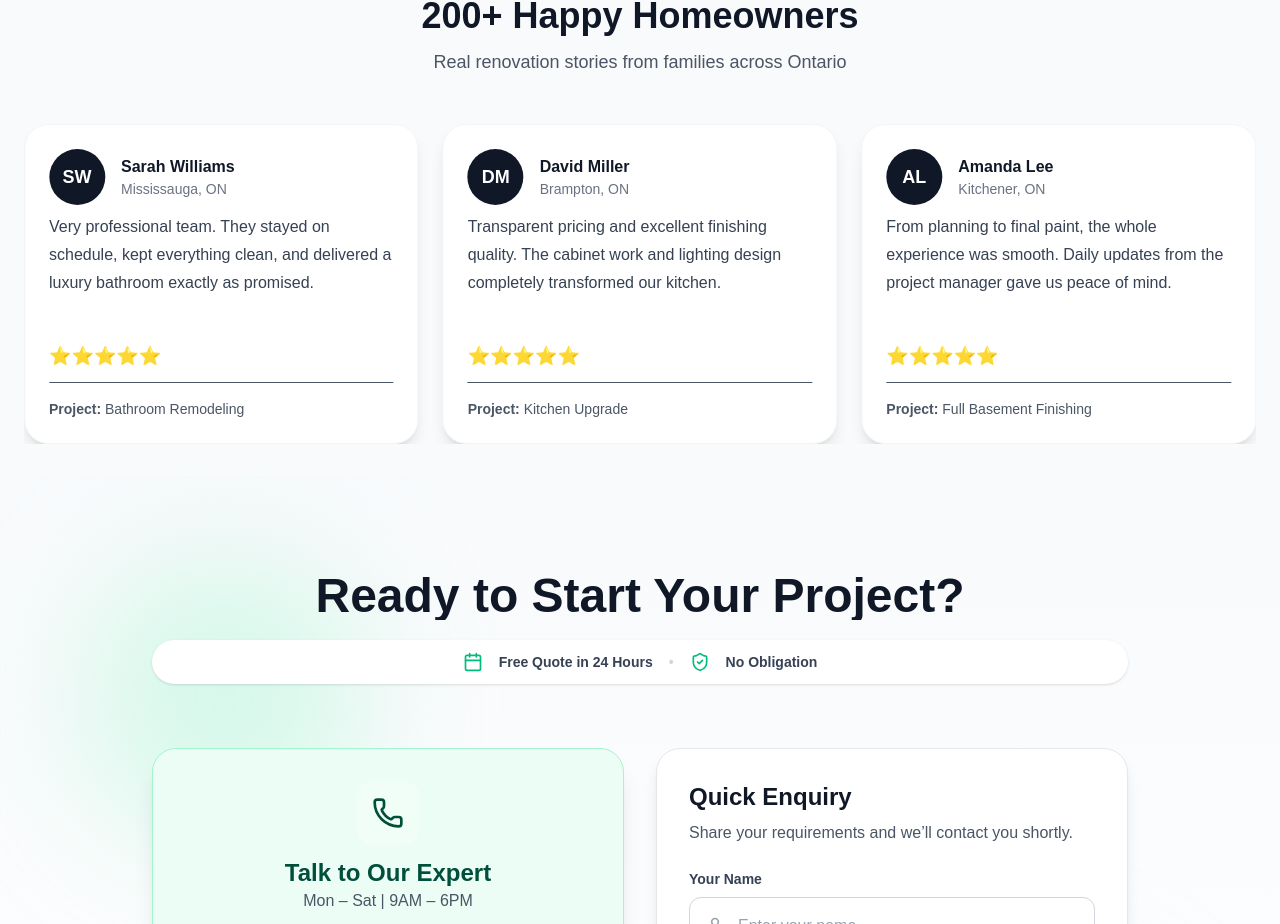
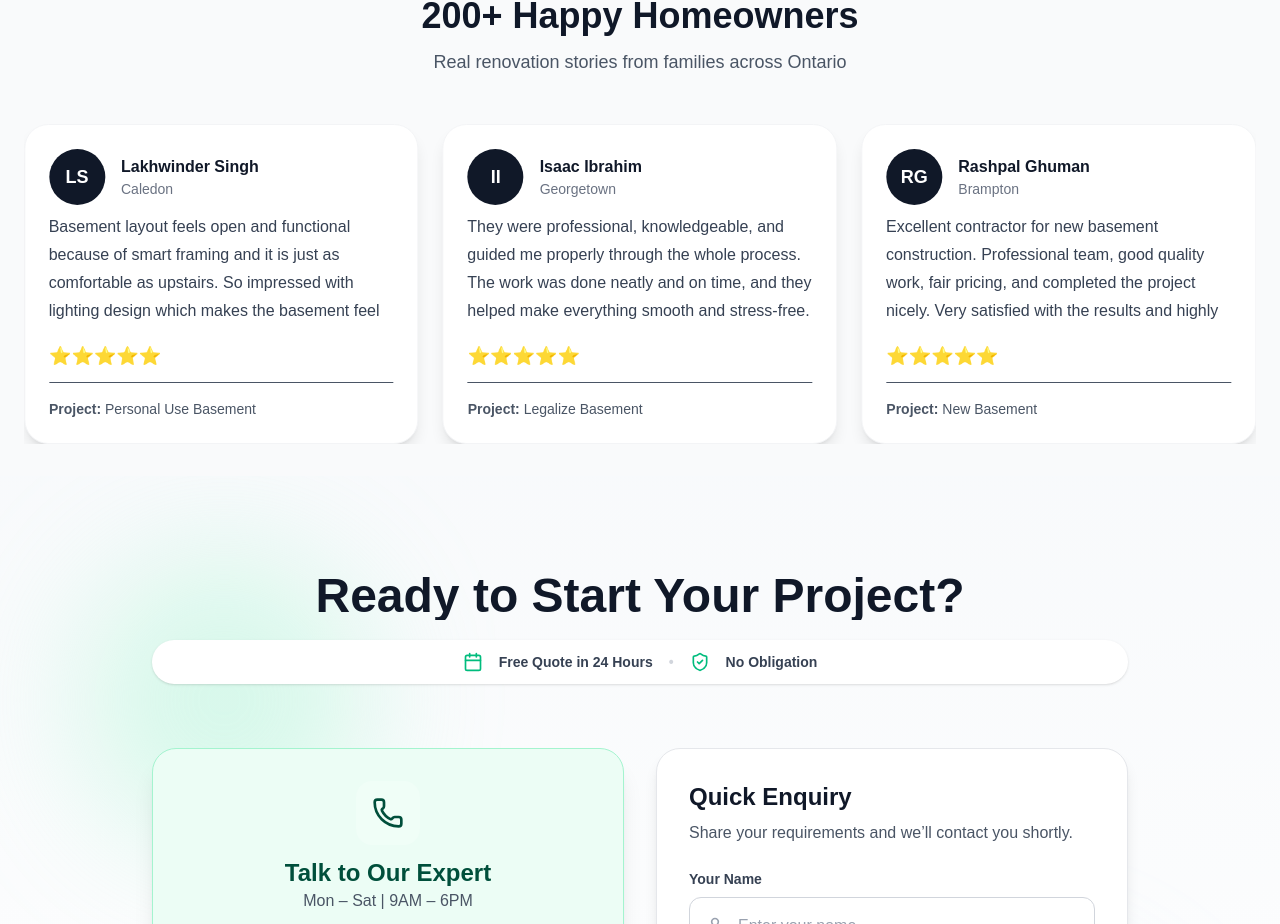
Before and after one commit to Mp8650/platinum-home-construction, a Next.js app: page / in a window 1280 px wide. Shown: the part 3143-4067 px from the top of the page. Built offline with nearby package versions, Linux system fonts and the light colour scheme.

Commit message:
changes in testimonials and video section

```diff
--- a/src/components/sections/TestimonialSwiper.tsx
+++ b/src/components/sections/TestimonialSwiper.tsx
@@ -2,39 +2,182 @@
 
 import { Swiper, SwiperSlide } from "swiper/react";
 import { Autoplay, Pagination, Navigation } from "swiper/modules";
-import "swiper/css";
-import "swiper/css/pagination";
-import "swiper/css/navigation";
 
 export default function TestimonialSwiper() {
   const testimonials = [
   {
-      name: "Michael Thompson",
-      city: "Toronto, ON",
-      project: "Legal Basement Renovation",
-      text:
-        "Platinum Home Services converted our unfinished basement into a legal rental suite. The workmanship, communication, and finish exceeded our expectations.",
+    name: "Raminder Singh",
+    city: "Brampton",
+    project: "Legal Basement",
+    text: "The design captured exactly what we wanted and maximized space and the payment plan was very clear and fair, no hidden charges. Really happy with their services and specially thankful to Gurveer.",
   },
   {
-      name: "Sarah Williams",
-      city: "Mississauga, ON",
-      project: "Bathroom Remodeling",
-      text:
-        "Very professional team. They stayed on schedule, kept everything clean, and delivered a luxury bathroom exactly as promised.",
+    name: "Lakhwinder Singh",
+    city: "Caledon",
+    project: "Personal Use Basement",
+    text: "Basement layout feels open and functional because of smart framing and it is just as comfortable as upstairs. So impressed with lighting design which makes the basement feel modern.",
   },
   {
-      name: "David Miller",
-      city: "Brampton, ON",
-      project: "Kitchen Upgrade",
-      text:
-        "Transparent pricing and excellent finishing quality. The cabinet work and lighting design completely transformed our kitchen.",
+    name: "Isaac Ibrahim",
+    city: "Georgetown",
+    project: "Legalize Basement",
+    text: "They were professional, knowledgeable, and guided me properly through the whole process. The work was done neatly and on time, and they helped make everything smooth and stress-free. I really appreciate their honesty, communication, and attention to detail. I would definitely recommend them to anyone looking to legalize their basement.",
   },
   {
-      name: "Amanda Lee",
-      city: "Kitchener, ON",
-      project: "Full Basement Finishing",
-      text:
-        "From planning to final paint, the whole experience was smooth. Daily updates from the project manager gave us peace of mind.",
+    name: "Rashpal Ghuman",
+    city: "Brampton",
+    project: "New Basement",
+    text: "Excellent contractor for new basement construction. Professional team, good quality work, fair pricing, and completed the project nicely. Very satisfied with the results and highly recommend.",
+  },
+  {
+    name: "Hodan",
+    city: "Caledon",
+    project: "Legal Basement",
+    text: "We truly appreciate their honesty, attention to detail, and commitment to doing the job right. Highly recommended for anyone looking for basement construction or renovation work.",
+  },
+  {
+    name: "Justin Rehmat",
+    city: "Brampton",
+    project: "Legalize Basement",
+    text: "Great experience overall. They helped us legalize the existing basement in a professional manner. The team was friendly, efficient, and delivered high-quality work.",
+  },
+  {
+    name: "Hayat",
+    city: "Brampton",
+    project: "Legal Basement",
+    text: "Very satisfied with the basement project. The contractor was knowledgeable about all legal requirements and made sure the construction was done properly. The basement turned out beautiful and practical.",
+  },
+  {
+    name: "Viral Shah",
+    city: "Oshawa",
+    project: "Legal Basement",
+    text: "One of the best contractors we have worked with. They completed our new basement construction and legalized the basement without any hassle. They were transparent, professional, and very skilled.",
+  },
+  {
+    name: "Navi Brar",
+    city: "Mississauga",
+    project: "Home Renovation",
+    text: "We are extremely satisfied with the installation work. The doors fit perfectly, and the trims and baseboards were installed very neatly. Highly recommended for quality finishing work.",
+  },
+  {
+    name: "Harpreet Gill",
+    city: "Brampton",
+    project: "Legal Basement",
+    text: "They did an outstanding job with our basement construction project. The process was well managed, and the quality of work was excellent. We are very happy and would strongly recommend them.",
+  },
+  {
+    name: "Naseem",
+    city: "Brampton",
+    project: "Legalize Basement",
+    text: "Excellent workmanship and very good customer service. They handled our basement legalization project from start to finish. Everything was done properly, and the final result exceeded our expectations.",
+  },
+  {
+    name: "Harman Randhawa",
+    city: "Brampton",
+    project: "Home Renovation",
+    text: "Fantastic renovation work. The team upgraded our home beautifully and delivered quality results. We truly appreciate their hard work and dedication.",
+  },
+  {
+    name: "Somji",
+    city: "Brampton",
+    project: "Legal Basement",
+    text: "Very impressed with their knowledge and experience. They understood exactly what was needed for basement legalization and completed the construction work beautifully. Would definitely use them again.",
+  },
+  {
+    name: "Omar Syed",
+    city: "Waterloo",
+    project: "Basement",
+    text: "This contractor did a wonderful job on our basement. They took care of the legal basement process and completed all the construction work efficiently. We are very happy with the final outcome.",
+  },
+  {
+    name: "Hunjan",
+    city: "Cambridge",
+    project: "Basement",
+    text: "They were professional, responsive, and completed the work to a very high standard.",
+  },
+  {
+    name: "Abdul",
+    city: "Brampton",
+    project: "Legalize Basement",
+    text: "Highly recommend this contractor for basement construction and legalization. They made a stressful process much easier for us. The workmanship was excellent, and they kept everything clean and organized.",
+  },
+  {
+    name: "Jagrant Gill",
+    city: "Mississauga",
+    project: "Legalize Basement",
+    text: "Amazing service and quality work. They transformed our basement and made sure the existing basement was legalized properly. The team was punctual, experienced, and very cooperative throughout the project.",
+  },
+  {
+    name: "Gurbaksheesh",
+    city: "Kitchener",
+    project: "Legalize Basement",
+    text: "We are extremely pleased with the work they did on our basement. The contractor managed the legal process and construction very efficiently. Everything was completed with quality and care.",
+  },
+  {
+    name: "Karey",
+    city: "Cambridge",
+    project: "Legalize Basement",
+    text: "Professional and trustworthy contractor. They did legalization of our existing basement. They were knowledgeable about permits and city requirements, which gave us peace of mind.",
+  },
+  {
+    name: "Farhaan",
+    city: "Guelph",
+    project: "Basement",
+    text: "The contractor did an outstanding job on our basement construction. From planning to final finishing, everything was handled professionally and efficiently.",
+  },
+  {
+    name: "Harpal",
+    city: "Brampton",
+    project: "Legalize Basement",
+    text: "I had a very good experience with this contractor. They helped us with legal basement requirements and completed the construction with excellent workmanship. The final basement looks modern, clean, and well finished.",
+  },
+  {
+    name: "Seyi",
+    city: "Guelph",
+    project: "Basement Construction",
+    text: "They completed our basement project exactly the way we wanted. From framing to finishing, everything was done professionally. We appreciated their attention to detail and honest communication.",
+  },
+  {
+    name: "Kalid",
+    city: "Brampton",
+    project: "Legalize Basement",
+    text: "Great contractor for anyone looking to build or legalize a basement. They handled everything in a smooth and organized way. The basement now looks beautiful, functional, and up to code.",
+  },
+  {
+    name: "Waheed",
+    city: "Waterloo",
+    project: "Basement Construction",
+    text: "We are very happy with the basement work. They did a great job with the new construction. The team was respectful, skilled, and easy to deal with.",
+  },
+  {
+    name: "Sola",
+    city: "Hamilton",
+    project: "Home Renovation",
+    text: "The renovation work was done beautifully. The team was hardworking, honest, and always kept the place clean and organized. We would definitely hire them again.",
+  },
+  {
+    name: "Pavneet",
+    city: "Brampton",
+    project: "Legal Basement",
+    text: "Very reliable contractor for basement construction. They explained every step clearly and made the process easy for us. Workmanship was clean and professional. Highly recommended.",
+  },
+  {
+    name: "Hiba",
+    city: "Toronto",
+    project: "Apartment Renovation",
+    text: "Amazing renovation experience. The contractor understood our vision and turned it into reality. The quality of work and communication throughout the project were excellent.",
+  },
+  {
+    name: "Manpreet",
+    city: "Brampton",
+    project: "Legal Basement",
+    text: "Excellent experience from start to finish. They helped us legalize our basement and also completed the new construction work with great quality. The team was honest, hardworking, and finished everything on time.",
+  },
+  {
+    name: "Damanjeet",
+    city: "Cambridge",
+    project: "Legal Basement",
+    text: "We hired this contractor for new basement construction and to legalize our existing basement. The whole process was handled professionally, and the work was completed nicely. They guided us properly with permits, inspections, and construction. Very satisfied with the final result.",
   },
 ];
 
@@ -95,7 +238,7 @@ export default function TestimonialSwiper() {
             </SwiperSlide>
           ))}
         </Swiper>
-        <div className="swiper-pagination-custom mt-8 flex jusify-center items-center gap-2 text-blue-500"/>
+        <div className="swiper-pagination-custom mt-8 flex justify-center items-center gap-2"></div>
       </div>
     </section>
   );
--- a/src/components/sections/Videos.jsx
+++ b/src/components/sections/Videos.jsx
@@ -85,7 +85,7 @@ export default function VideoShowcase() {
             </button>
 
             {/* SINGLE pagination container */}
-            <div className="swiper-pagination-custom flex gap-2 items-center" />
+            <div className="swiper-pagination-custom flex gap-2 items-center"></div>
 
             <button
               className="swiper-nav-next w-10 h-10 rounded-full bg-gray-500 text-white flex items-center justify-center hover:bg-gray-700 transition"
```
Lines whose indentation alone changed are shown as unchanged.
